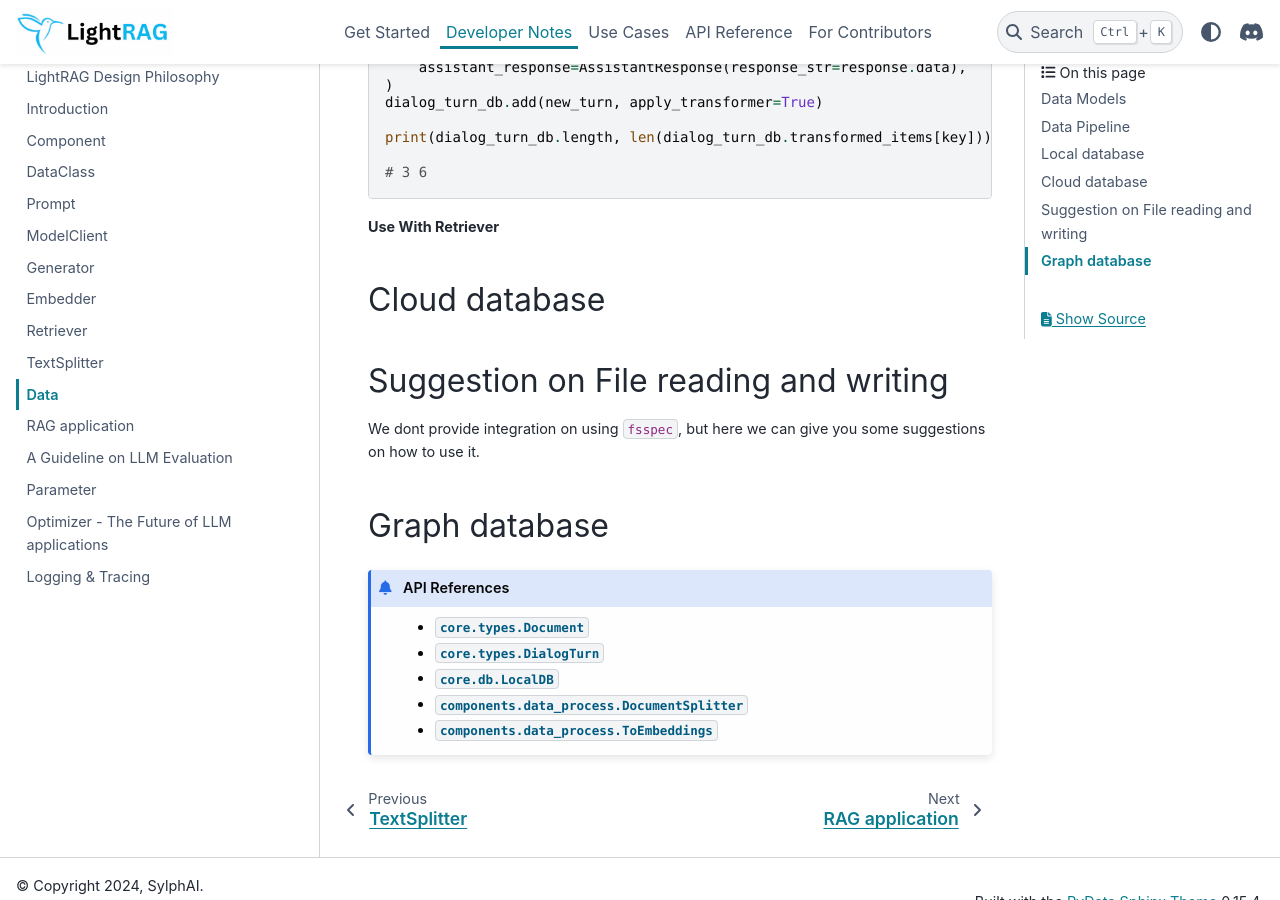
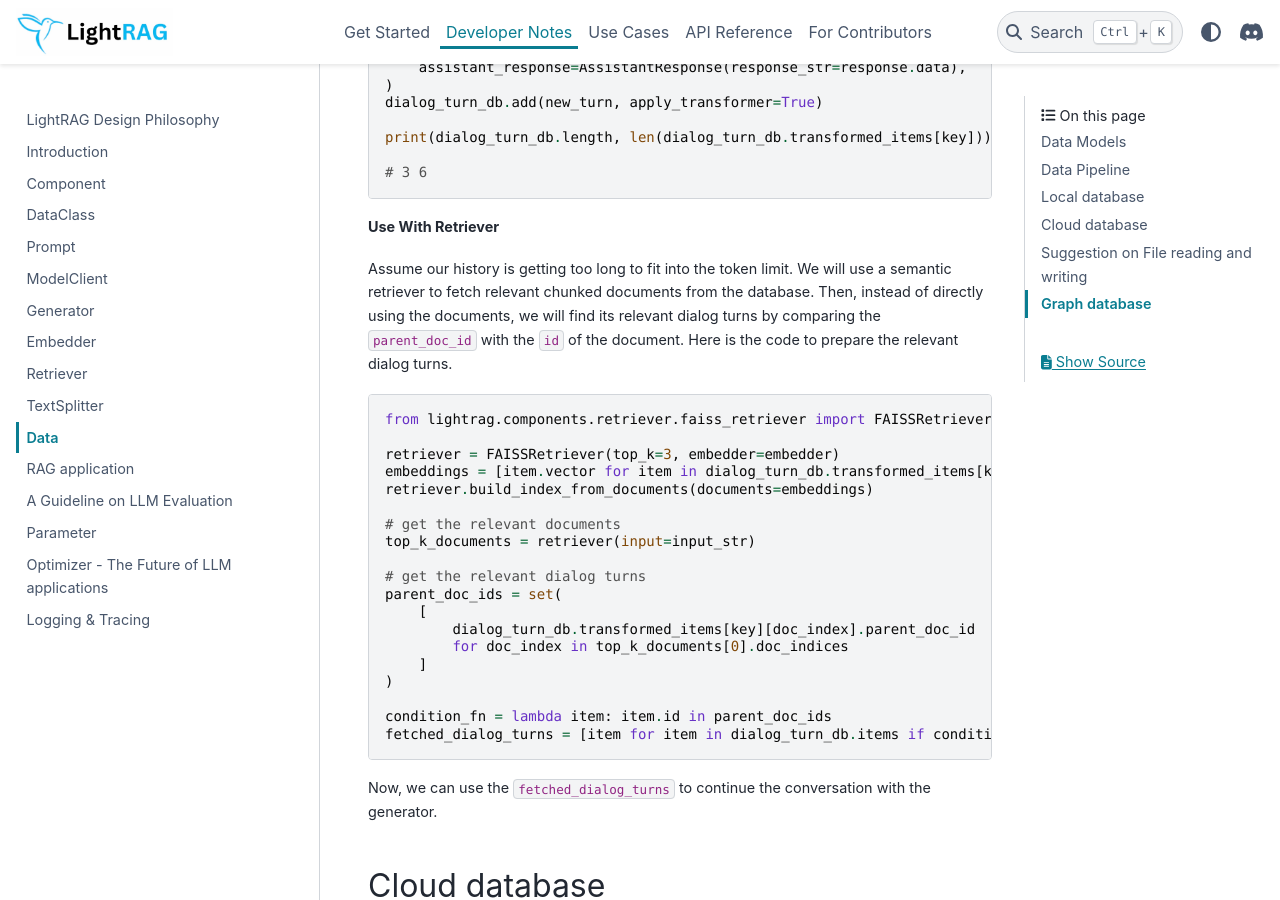
Before and after one commit to SylphAI-Inc/AdalFlow, a Sphinx documentation site: the page built from docs/source/developer_notes/db.rst, in a window 1280 px wide and 900 px high, scrolled down 9937 px. Built offline with Sphinx 7.4.7 and the PyData theme 0.15.4, drawn with Linux system fonts in a browser that asks for light colours; pages that are not in the unit, such as notebooks, are missing from menus.

Commit message:
local db example compelte

```diff
--- a/docs/source/developer_notes/db.rst
+++ b/docs/source/developer_notes/db.rst
@@ -466,6 +466,37 @@ Now, let us chat with the generator and add the conversation turns to the databa
 
 **Use With Retriever**
 
+Assume our history is getting too long to fit into the token limit.
+We will use a semantic retriever to fetch relevant chunked documents from the database.
+Then, instead of directly using the documents, we will find its relevant dialog turns by comparing the ``parent_doc_id`` with the ``id`` of the document.
+Here is the code to prepare the relevant dialog turns.
+
+.. code-block:: python
+
+    from lightrag.components.retriever.faiss_retriever import FAISSRetriever
+
+    retriever = FAISSRetriever(top_k=3, embedder=embedder)
+    embeddings = [item.vector for item in dialog_turn_db.transformed_items[key]]
+    retriever.build_index_from_documents(documents=embeddings)
+
+    # get the relevant documents
+    top_k_documents = retriever(input=input_str)
+
+    # get the relevant dialog turns
+    parent_doc_ids = set(
+        [
+            dialog_turn_db.transformed_items[key][doc_index].parent_doc_id
+            for doc_index in top_k_documents[0].doc_indices
+        ]
+    )
+
+    condition_fn = lambda item: item.id in parent_doc_ids
+    fetched_dialog_turns = [item for item in dialog_turn_db.items if condition_fn(item)]
+
+
+Now, we can use the ``fetched_dialog_turns`` to continue the conversation with the generator.
+
+
 
 
 Cloud database
```
Also changed, not shown: 3 other files.
